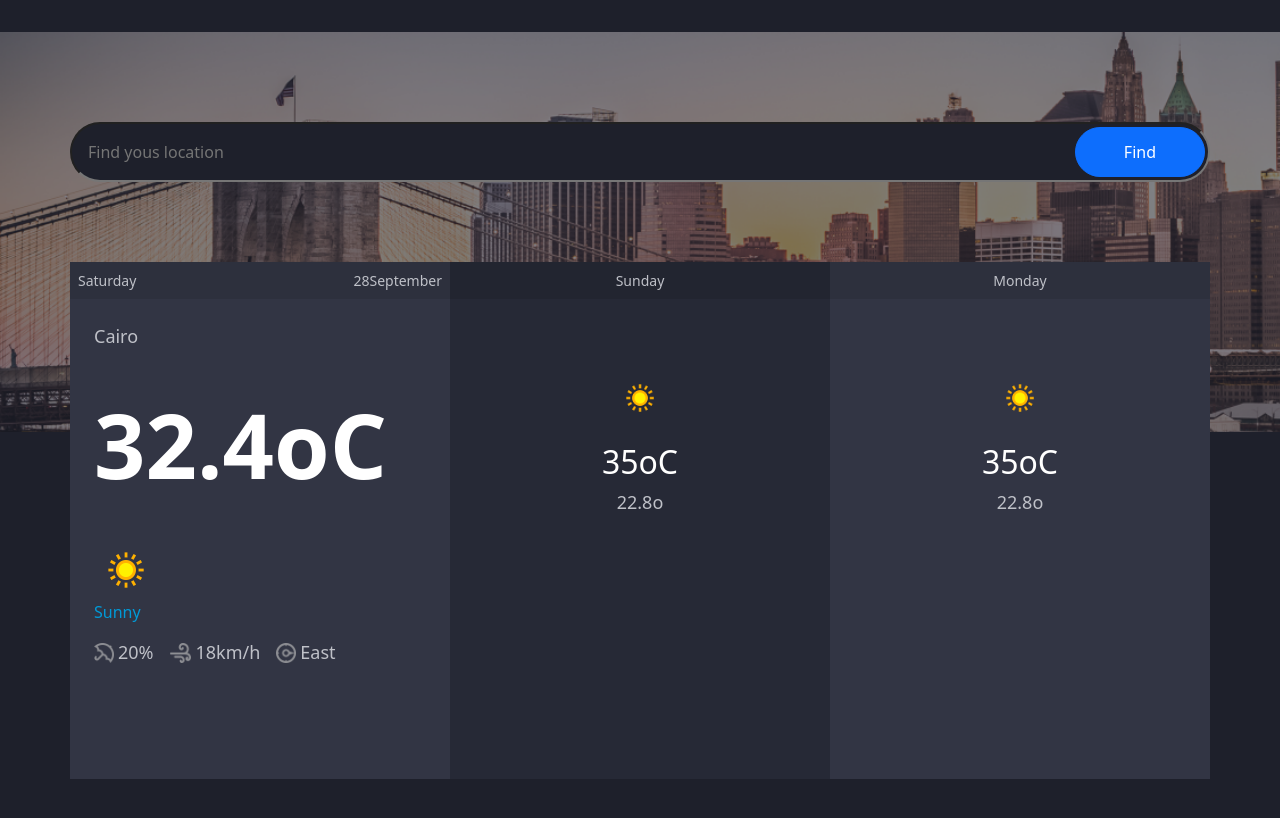
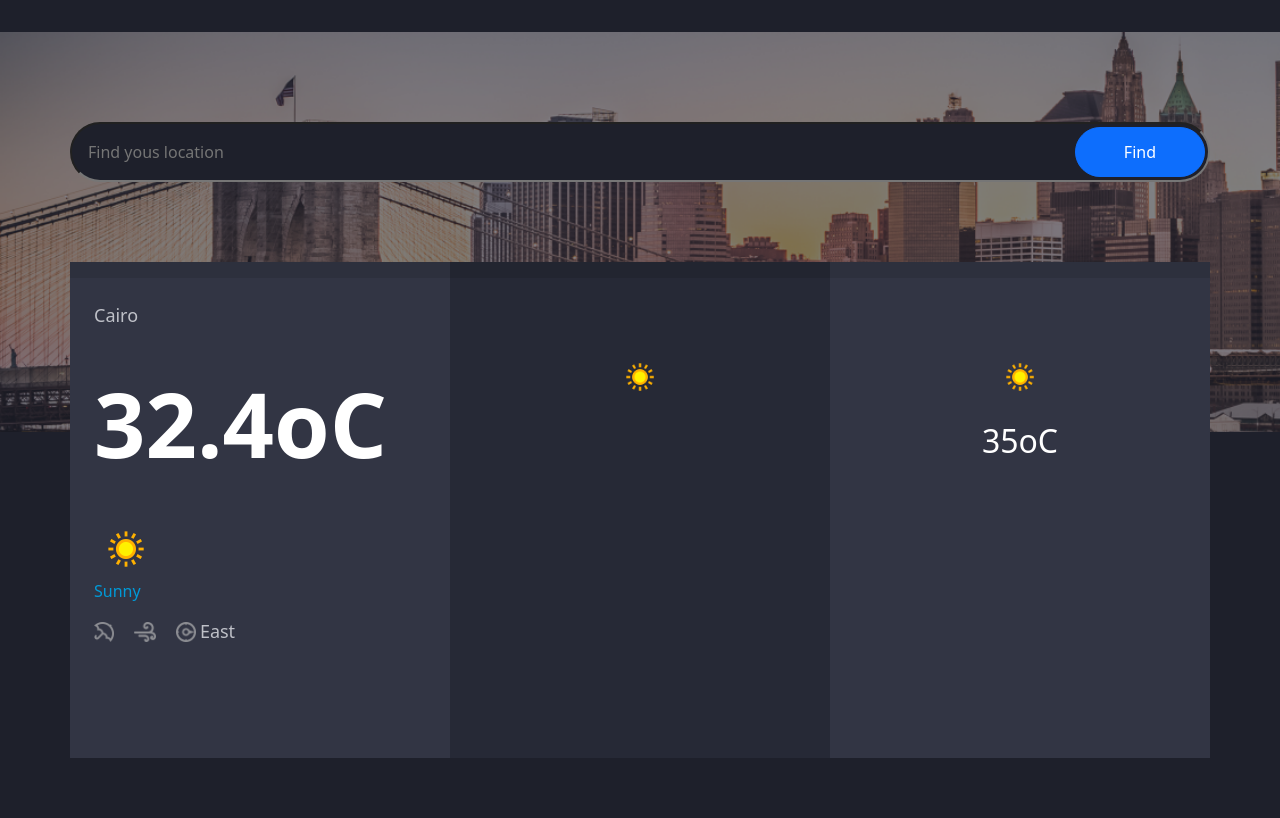
Before and after one commit to bogybogbog/Weather, a plain HTML site: page index.html in a window 1280 px wide. Shown: the part 108-926 px from the top of the page. Drawn offline with Linux system fonts and the light colour scheme; no server answers.

Commit message:
first commit

```diff
--- a/index.html
+++ b/index.html
@@ -82,8 +82,8 @@
                   <div
                     class="head bg-head-first px-2 py-2 d-flex justify-content-between align-items-center"
                   >
-                    <p id="dayName" class="day">Saturday</p>
-                    <p id="date" class="date">28September</p>
+                    <p id="dayName" class="day"></p>
+                    <p id="date" class="date"></p>
                   </div>
                   <div class="foot-first bg-first py-4 px-4">
                     <p id="countryName">Cairo</p>
@@ -97,11 +97,11 @@
                           src="css/images/umberella.png"
                           alt=""
                         />
-                        <p id="rain">20%</p>
+                        <p id="rain"></p>
                       </div>
                       <div class="item1 d-flex gap-1 align-items-center">
                         <img class="w-100" src="css/images/wind.png" alt="" />
-                        <p id="wind">18km/h</p>
+                        <p id="wind"></p>
                       </div>
                       <div class="item1 d-flex gap-1 align-items-center">
                         <img
@@ -118,12 +118,12 @@
               <div class="col-lg-4 text-center">
                 <div class="item">
                   <div class="head bg-head-second px-2 py-2 text-center">
-                    <p id="tomDayName" class="day-after">Sunday</p>
+                    <p id="tomDayName" class="day-after"></p>
                   </div>
                   <div id="footEnd1" class="foot-end bg-end py-4 px-4">
                     <img id="tomImg" src="css/images/sun.png" alt="" /><br />
-                    <h2 id="tom_max_temp" class="text-white">35oC</h2>
-                    <p id="tom_min_temp">22.8o</p>
+                    <h2 id="tom_max_temp" class="text-white"></h2>
+                    <p id="tom_min_temp"></p>
                     <span id="tomSpan"></span>
                   </div>
                 </div>
@@ -131,12 +131,12 @@
               <div class="col-lg-4 text-center">
                 <div class="item">
                   <div class="head bg-head-first px-2 py-2">
-                    <p id="afterTomName" class="day-after-2">Monday</p>
+                    <p id="afterTomName" class="day-after-2"></p>
                   </div>
                   <div id="footEnd2" class="foot-first bg-first py-4 px-4">
                     <img id="afterImg" src="css/images/sun.png" alt="" /><br />
                     <h2 class="text-white" id="after_tom_max_temp">35oC</h2>
-                    <p id="after_tom_min_temp">22.8o</p>
+                    <p id="after_tom_min_temp"></p>
                     <span id="afterSpan"></span>
                   </div>
                 </div>
```
